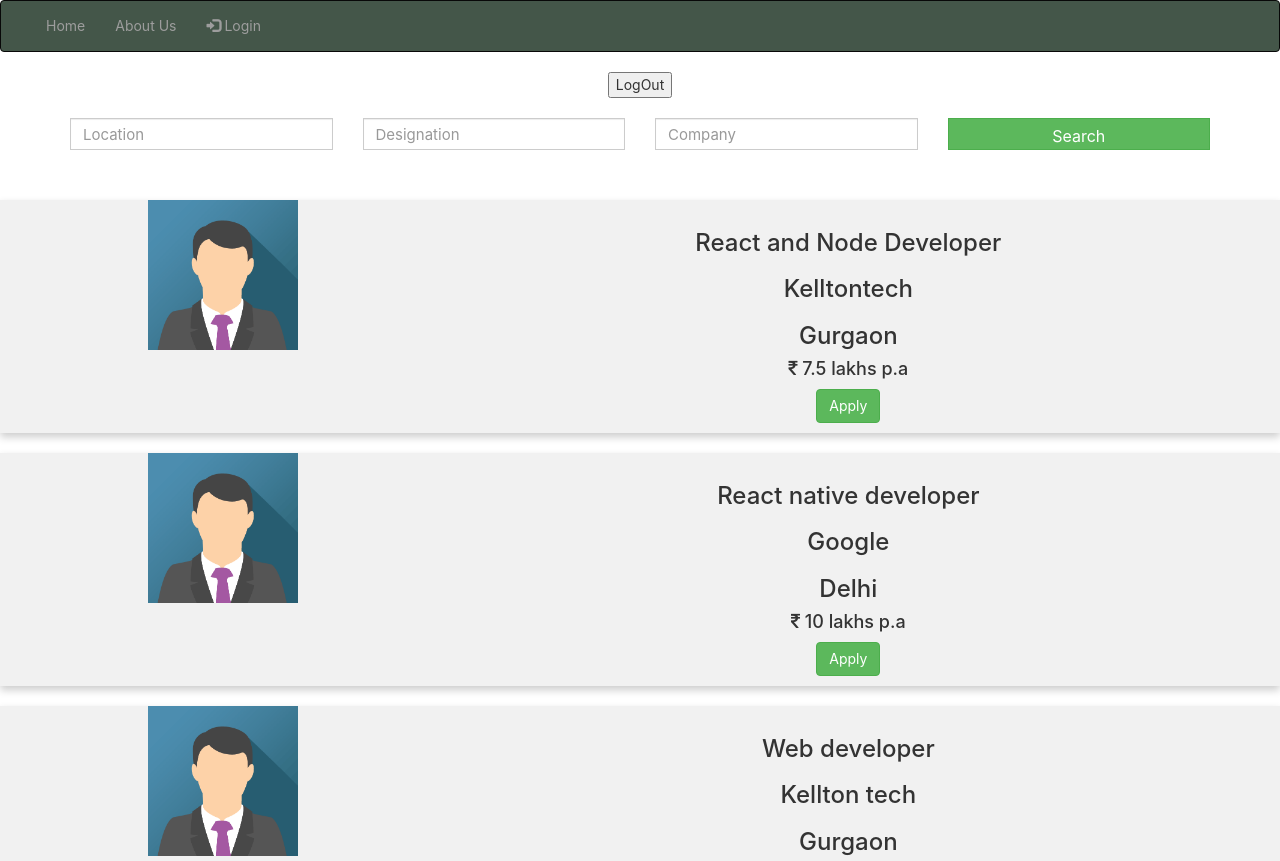
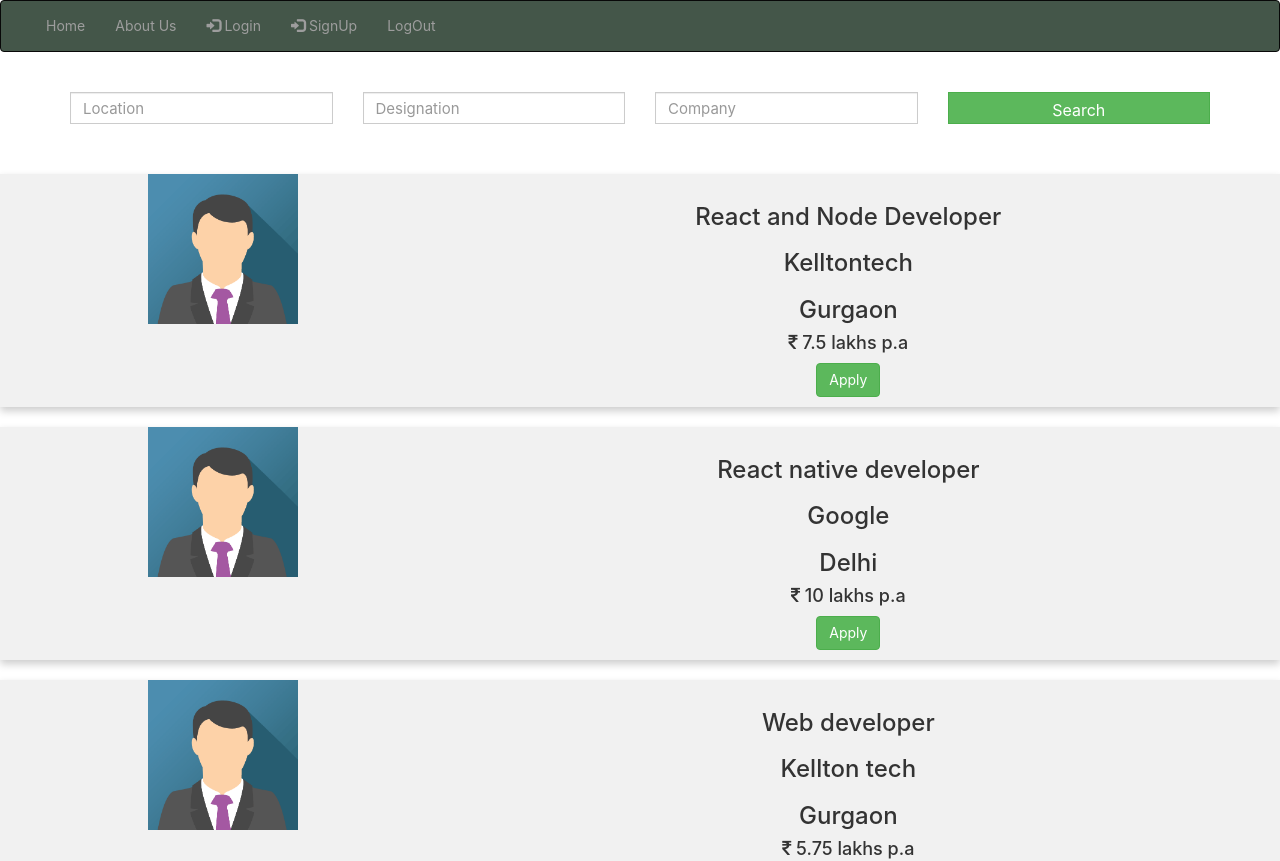
Before and after one commit to mayankomar71/Jobfinder.com, a React (Create React App) app in the folder naukri/: page / in a window 1280 px wide. Shown: the top 861 px of the page. Built offline with nearby package versions, Linux system fonts and the light colour scheme.

Commit message:
Assignment updated with login and signup using api

```diff
--- a/naukri/src/components/Header.js
+++ b/naukri/src/components/Header.js
@@ -2,8 +2,26 @@ import React from 'react'
 import '../Header.css';
 import {Link} from 'react-router-dom'
 
-function header() {
+class Header extends React.Component {
+    constructor(props) {
+      super(props)
+
+      this.state = {
+         currentstate:false
+      }
+    }
+
+    logout=()=>
+    {
+        localStorage.removeItem('Currentuser');
+        localStorage.setItem('isLoggedIn',false)
+    }
+    render()
+    {
+
     return (
+
+
 
         <div>
             <nav className="navbar navbar-inverse background">
@@ -20,7 +38,8 @@ function header() {
                             <li><a href="https://www.naukri.com/">Home</a></li>
                             <li><a href="https://www.naukri.com/">About Us</a></li>
                             <li><Link to="/login"><span className="glyphicon glyphicon-log-in" ></span> Login</Link></li>
-
+                            <li><Link to="/signup"><span className="glyphicon glyphicon-log-in" ></span> SignUp</Link></li>
+                           <li><Link  to="/login" onClick={this.logout} >LogOut</Link></li>
                         </ul>
 
                     </div>
@@ -29,5 +48,6 @@ function header() {
             </nav>
         </div>
     )
+    }
 }
-export default header
+export default Header
--- a/naukri/src/components/homecomponent.js
+++ b/naukri/src/components/homecomponent.js
@@ -1,20 +1,19 @@
-import React ,{Component} from 'react';
+import React, { Component } from 'react';
 import Header from './Header'
 import jobs from './jobs'
 import Content from './Content'
 import Filters from './Filters'
 import Footer from './Footer'
 
-class HomeComponent extends Component{
+class HomeComponent extends Component {
   constructor(props) {
     super(props)
 
     this.state = {
-    arr:jobs,
-    isLoggedIn:localStorage.getItem('isLoggedIn'),
-    currentUser:localStorage.getItem('Currentuser')
+      arr: jobs
     }
-    // localStorage.getItem('isLoggedIn')===true&&this.props.history.push('/')
+
+
 
 
   }
@@ -22,33 +21,19 @@ class HomeComponent extends Component{
 
   filterdata = (filterarray) => {
     this.setState({
-    arr:filterarray
+      arr: filterarray
     })
 
 
   }
- logOut=()=>
- {
-   this.setState({
-    isLoggedIn:false,
-    currentUser:""
+  render() {
 
-   })
-
- }
-
-  render()
-  {
     return (
       <div className="App">
 
 
 
         <Header></Header>
-      {
-      (this.state.isLoggedIn)&&this.state.currentUser
-      }
-      <button onClick={this.logOut}>LogOut</button>
        <Filters Mydata={this.filterdata} jobData={jobs}></Filters>
         <Content data={this.state.arr}></Content>
         <Footer></Footer>
```
Also changed, not shown: naukri/src/components/Login.js (+9 -9 lines). Lines whose indentation alone changed are shown as unchanged.
